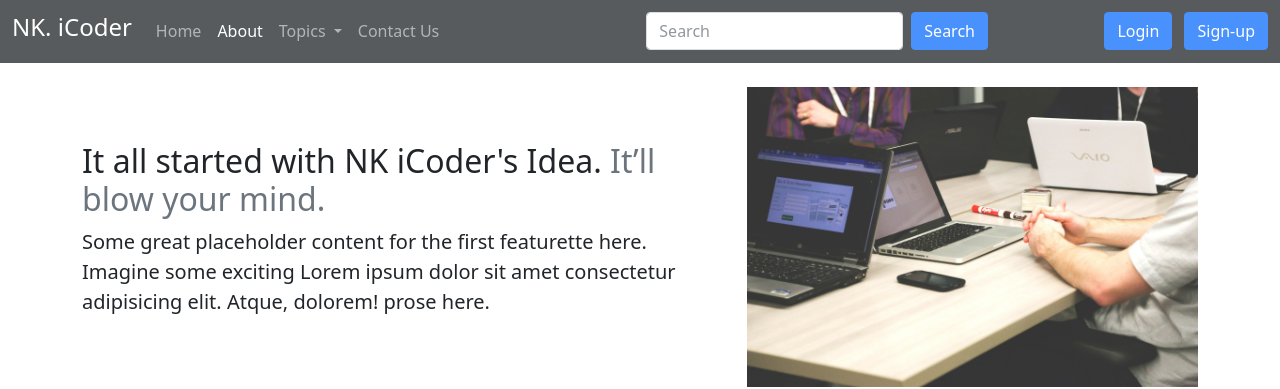
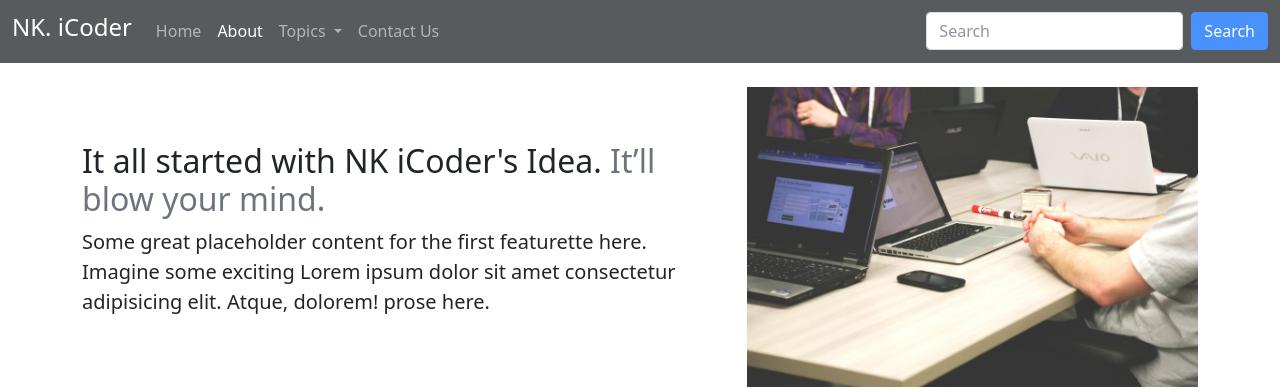
Before and after one commit to navratnak/NK.iCoderBootstrap, a plain HTML site: page about.html in a window 1280 px wide. Shown: the top 389 px of the page. Drawn offline with nearby package versions, Linux system fonts and the light colour scheme.

Commit message:
Update about.html

```diff
--- a/about.html
+++ b/about.html
@@ -57,10 +57,10 @@
                     <input class="form-control me-2" type="search" placeholder="Search" aria-label="Search">
                     <button class="btn btn-primary" type="submit">Search</button>
                 </form>
-                <div class="col-md-3 text-end">
+<!--                 <div class="col-md-3 text-end">
                         <button type="button" class="btn btn-primary me-2">Login</button>
                         <button type="button" class="btn btn-primary">Sign-up</button>
-                      </div>
+                      </div> -->
             </div>
         </div>
     </nav>
```
